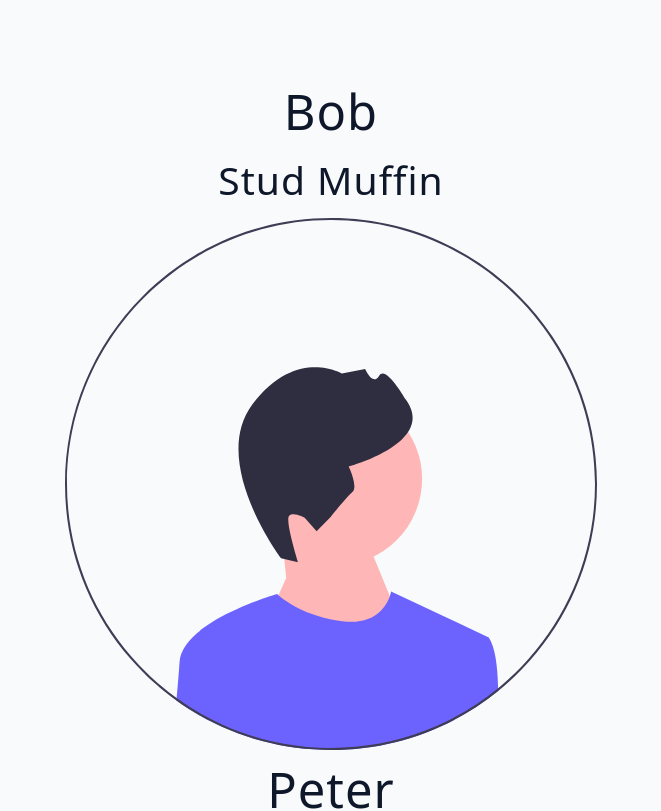
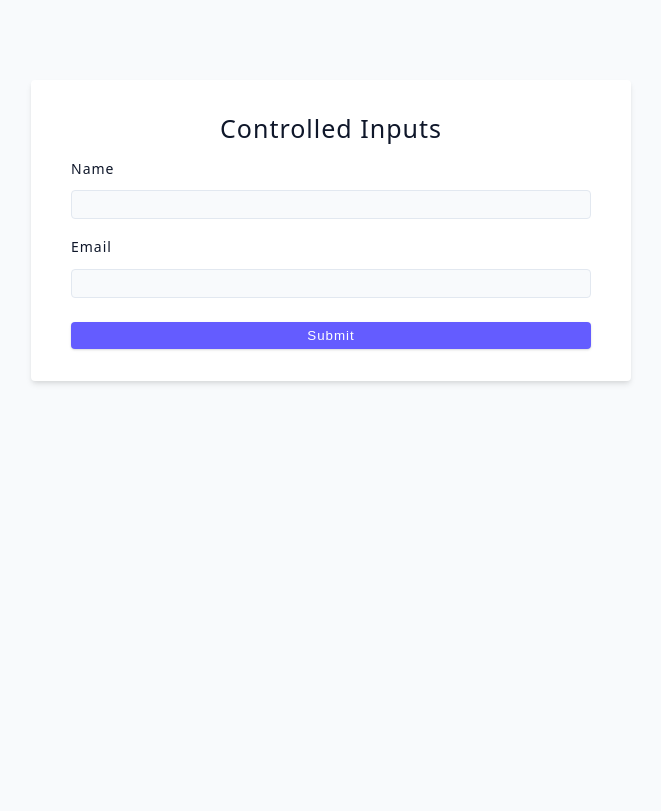
Before and after one commit to AhmedGsa/React-Apps, a React (Vite) app in the folder react-hooks/: page / in a window 1280 px wide. Shown: the top 811 px of the page, without its empty margins (309-970 px from the left). Built offline with nearby package versions, Linux system fonts and the light colour scheme.

Commit message:
completed controllers inputs tutorial

```diff
--- a/react-hooks/src/App.jsx
+++ b/react-hooks/src/App.jsx
@@ -1,10 +1,9 @@
-import Starter from './tutorial/05-leverage-javascript/starter/List'
-import { people } from './data';
+import Starter from './tutorial/06-forms/starter/01-controlled-inputs'
 
 function App() {
   return (
     <div className='container'>
-      <Starter people={people}/>
+      <Starter />
     </div>
   );
 }
--- a/react-hooks/src/tutorial/06-forms/starter/01-controlled-inputs.jsx
+++ b/react-hooks/src/tutorial/06-forms/starter/01-controlled-inputs.jsx
@@ -1,4 +1,47 @@
+import { useState } from "react";
+
 const ControlledInputs = () => {
-  return <h2>Controlled Inputs</h2>;
+  const [name, setName] = useState("")
+  const [email, setEmail] = useState("")
+  const handleNameChange = (e) => {
+    setName(e.target.value)
+  }
+  const handleEmailChange = (e) => {
+    setEmail(e.target.value)
+  }
+  const handleSubmit = (e) => {
+    e.preventDefault()
+    console.log(email, name);
+  }
+  return (
+    <form className="form" onSubmit={handleSubmit}>
+      <h4>controlled inputs</h4>
+      <div className="form-row">
+        <label htmlFor="name" className="form-label">
+          name
+        </label>
+        <input
+          type="text"
+          className="form-input"
+          id="name"
+          onChange={handleNameChange}
+        />
+      </div>
+      <div className="form-row">
+        <label htmlFor="email" className="form-label">
+          Email
+        </label>
+        <input
+          type="email"
+          className="form-input"
+          id="email"
+          onChange={handleEmailChange}
+        />
+      </div>
+      <button type="submit" className="btn btn-block">
+        submit
+      </button>
+    </form>
+  );
 };
 export default ControlledInputs;
```
